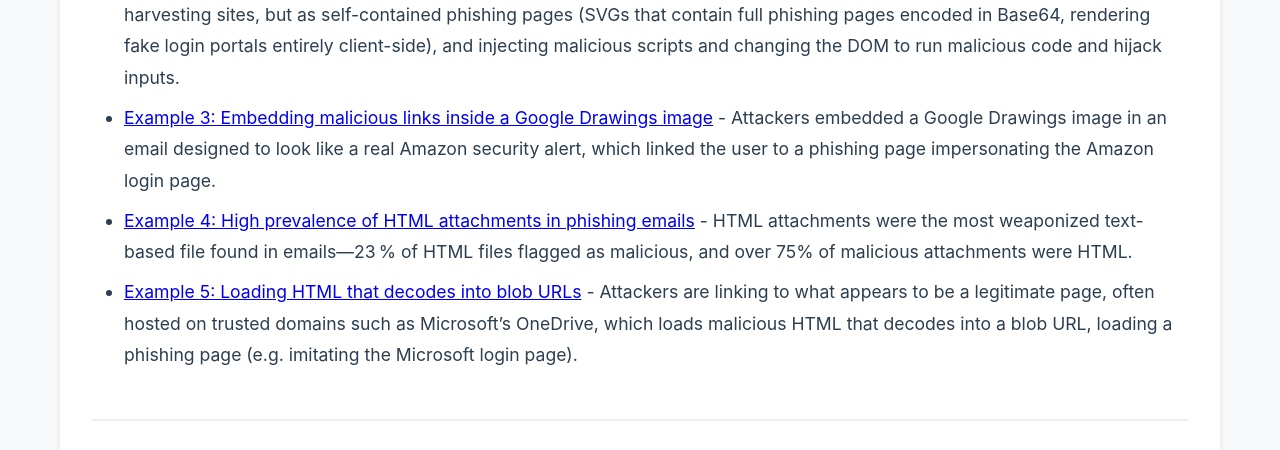
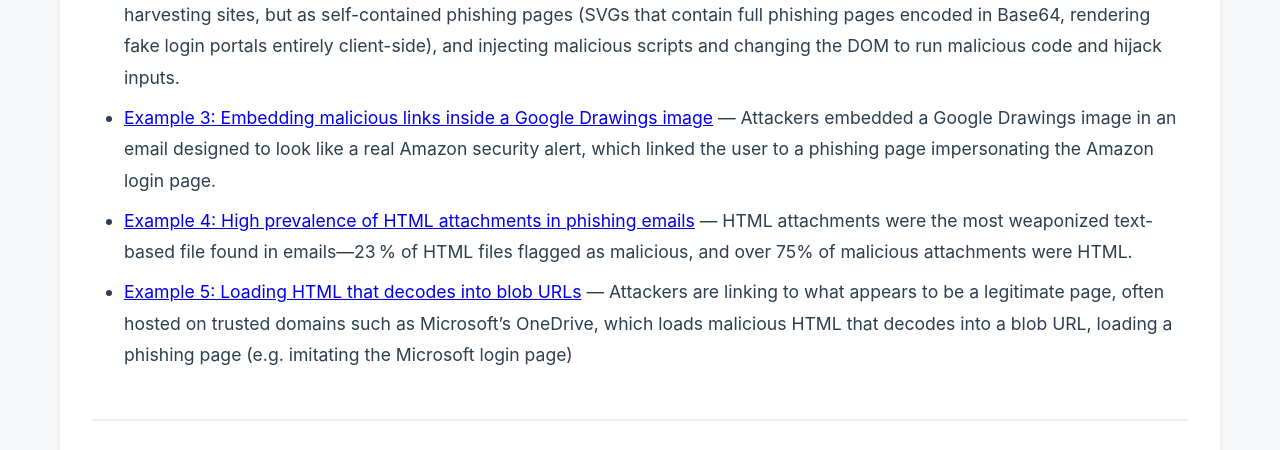
Before and after one commit to pushsecurity/phishing-techniques, a Jekyll site: the page built from _techniques/email-attachment.md, in a window 1280 px wide. Shown: the part 893-1343 px from the top of the page. Built offline with Jekyll 4.4.1, drawn with Linux system fonts in a browser that asks for light colours.

```diff
--- a/_techniques/email-attachment.md
+++ b/_techniques/email-attachment.md
@@ -16,6 +16,6 @@ More sophisticated attacks are using email attachments alongside local webpages
 
 - [Example 1: Academics identified 44 clusters of “Clickbait” PDFs](https://arxiv.org/pdf/2308.01273) — Attackers are distributing malicious PDFs via SEO and email containing links to phishing websites or drive-by downloads.
 - [Example 2: SVG files used in phishing attacks](https://www.cloudflare.com/en-ca/threat-intelligence/research/report/svgs-the-hackers-canvas/) — SVGs are being increasingly used not just as redirectors to credential harvesting sites, but as self-contained phishing pages (SVGs that contain full phishing pages encoded in Base64, rendering fake login portals entirely client-side), and injecting malicious scripts and changing the DOM to run malicious code and hijack inputs.
-- [Example 3: Embedding malicious links inside a Google Drawings image](https://www.menlosecurity.com/blog/google-drawings-and-whatsapp-zero-hour-open-redirection-phish-exposed) - Attackers embedded a Google Drawings image in an email designed to look like a real Amazon security alert, which linked the user to a phishing page impersonating the Amazon login page.
-- [Example 4: High prevalence of HTML attachments in phishing emails](https://assets.barracuda.com/assets/docs/dms/2025-email-threats-report.pdf) - HTML attachments were the most weaponized text-based file found in emails—23 % of HTML files flagged as malicious, and over 75% of malicious attachments were HTML.
-- [Example 5: Loading HTML that decodes into blob URLs](https://www.techradar.com/pro/cybercriminals-have-found-a-sneaky-way-of-stealing-tax-accounts-and-even-encrypted-messages-heres-what-you-need-to-know) - Attackers are linking to what appears to be a legitimate page, often hosted on trusted domains such as Microsoft’s OneDrive, which loads malicious HTML that decodes into a blob URL, loading a phishing page (e.g. imitating the Microsoft login page).
+- [Example 3: Embedding malicious links inside a Google Drawings image](https://www.menlosecurity.com/blog/google-drawings-and-whatsapp-zero-hour-open-redirection-phish-exposed) — Attackers embedded a Google Drawings image in an email designed to look like a real Amazon security alert, which linked the user to a phishing page impersonating the Amazon login page.
+- [Example 4: High prevalence of HTML attachments in phishing emails](https://assets.barracuda.com/assets/docs/dms/2025-email-threats-report.pdf) — HTML attachments were the most weaponized text-based file found in emails—23 % of HTML files flagged as malicious, and over 75% of malicious attachments were HTML.
+- [Example 5: Loading HTML that decodes into blob URLs](https://www.techradar.com/pro/cybercriminals-have-found-a-sneaky-way-of-stealing-tax-accounts-and-even-encrypted-messages-heres-what-you-need-to-know) — Attackers are linking to what appears to be a legitimate page, often hosted on trusted domains such as Microsoft’s OneDrive, which loads malicious HTML that decodes into a blob URL, loading a phishing page (e.g. imitating the Microsoft login page)
```
